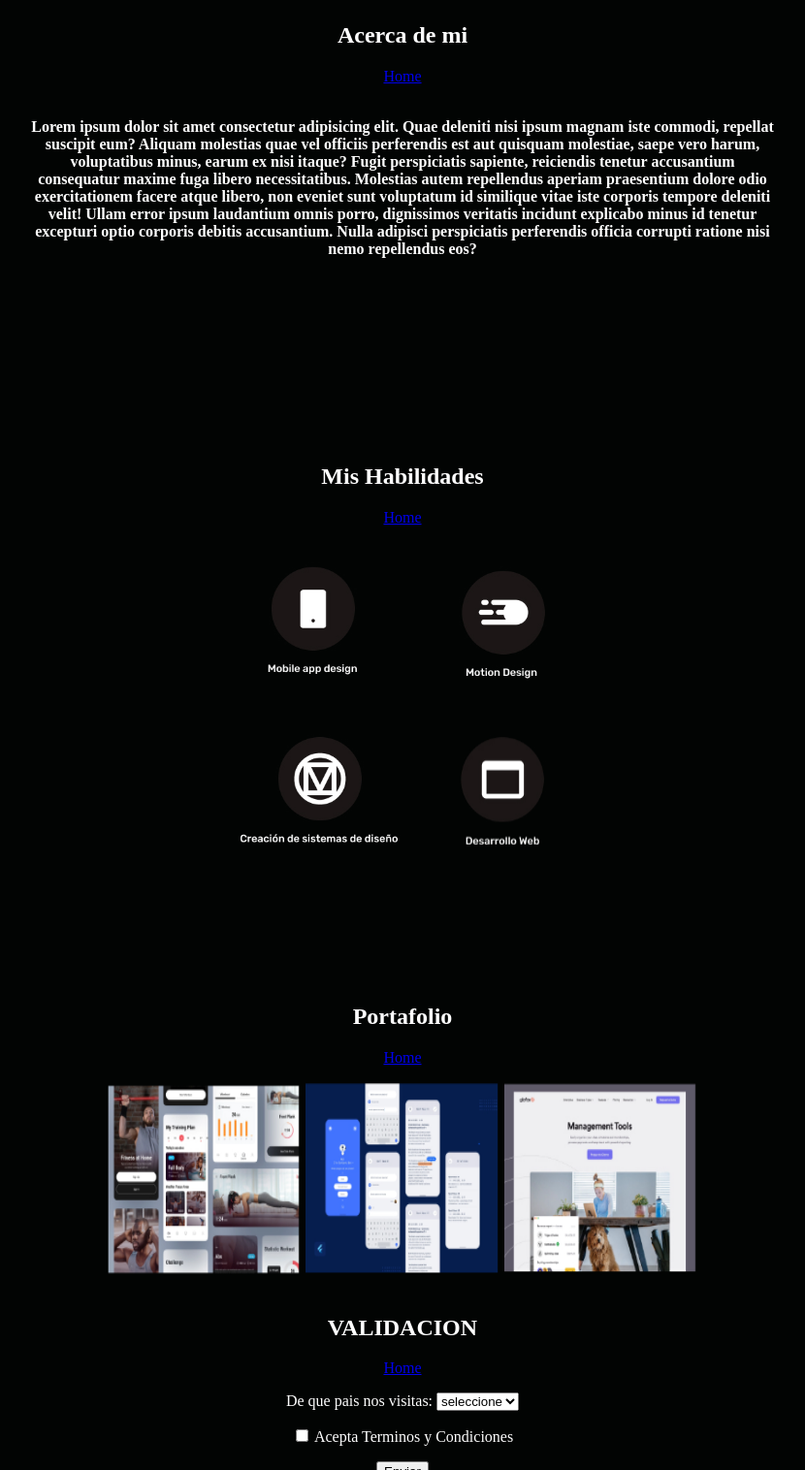
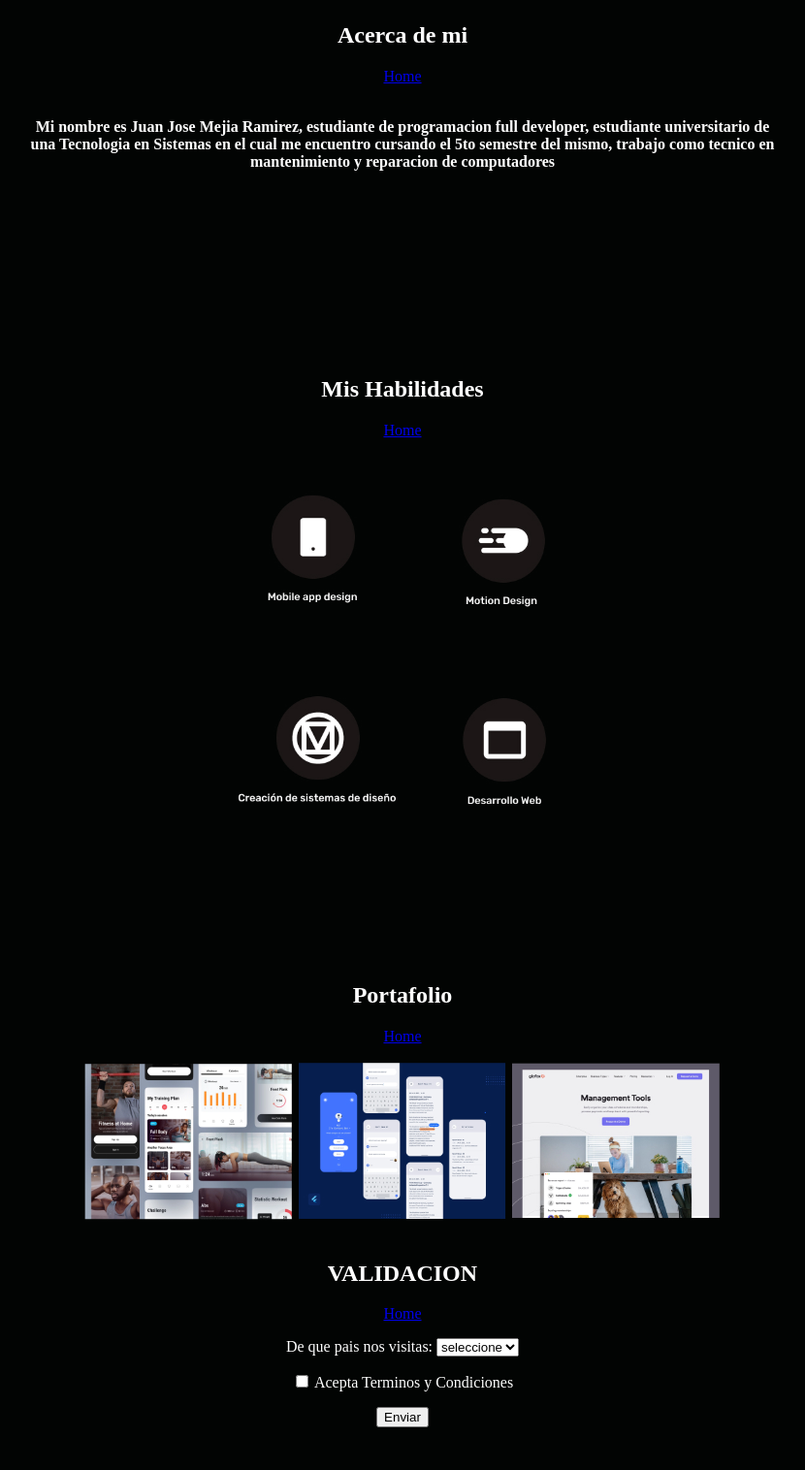
Before and after one commit to juan-148gif/portafolio, a plain HTML site: page index.HTML in a window 1280 px wide. Shown: the part 800-2316 px from the top of the page at 97% size, without its empty margins (225-1055 px from the left). After the commit the page ends 2280 px from the top, so only its background shows below. Drawn offline with Linux system fonts and the light colour scheme.

Commit message:
cambios en la web

```diff
--- a/index.HTML
+++ b/index.HTML
@@ -55,16 +55,7 @@
                 <a href="#up">Home</a><br><br>
 
                 <article>
-                    <p>Lorem ipsum dolor sit amet consectetur adipisicing elit. Quae deleniti nisi ipsum magnam iste
-                        commodi, repellat suscipit eum? Aliquam molestias quae vel officiis perferendis est aut quisquam
-                        molestiae, saepe vero harum, voluptatibus minus, earum ex nisi itaque? Fugit perspiciatis
-                        sapiente,
-                        reiciendis tenetur accusantium consequatur maxime fuga libero necessitatibus. Molestias autem
-                        repellendus aperiam praesentium dolore odio exercitationem facere atque libero, non eveniet sunt
-                        voluptatum id similique vitae iste corporis tempore deleniti velit! Ullam error ipsum laudantium
-                        omnis porro, dignissimos veritatis incidunt explicabo minus id tenetur excepturi optio corporis
-                        debitis accusantium. Nulla adipisci perspiciatis perferendis officia corrupti ratione nisi nemo
-                        repellendus eos?</p>
+                    <p>Mi nombre es Juan Jose Mejia Ramirez, estudiante de programacion full developer, estudiante universitario de una Tecnologia en Sistemas en el cual me encuentro cursando el 5to semestre del mismo, trabajo como tecnico en mantenimiento y reparacion de computadores</p>
                 </article>
             </section>
 
@@ -81,15 +72,16 @@
                 <h2>Mis Habilidades</h2>
                 <a href="#up">Home</a>
 
-                <article class="H">
+
+                <section class="H">
                     <img src="./src/images/movil.PNG" alt="">
                     <img src="./src/images/motion.PNG" alt="">
-                </article>
+                </section>
 
-                <habilidades class="A">
+                <section class="A">
                     <img src="./src/images/diseño.PNG" alt="">
                     <img src="./src/images/desarrollo.PNG" alt="">
-                </habilidades>
+                </section>
             </section>
             <br>
             <br>
--- a/styles.css
+++ b/styles.css
@@ -23,17 +23,21 @@ body{
 .H img{
 
     padding: 2rem;
+    justify-content: center;
+}
+
+.A img{
+    justify-content: center;
+    display: inline-block;
+    display: inline-flex;
+
 }
 
 .ejercicio img{
-    width: 200px;
-    height: 200px;
+    display: inline-block;
     border-radius: none;
-    justify-content: space-evenly;
-}
-.A{
-    display: flex;
-    justify-content: center;
+    justify-content: space-between;
+
 }
 
 ul{
```
